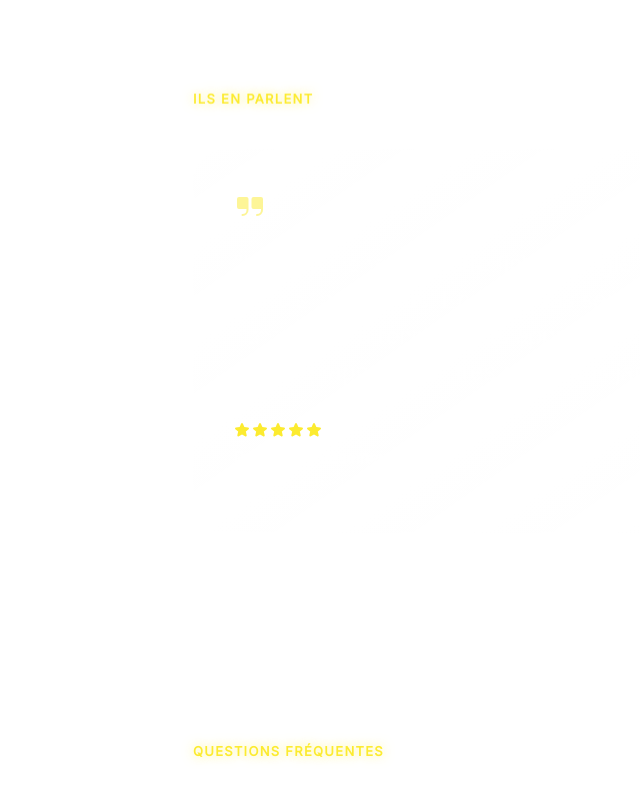
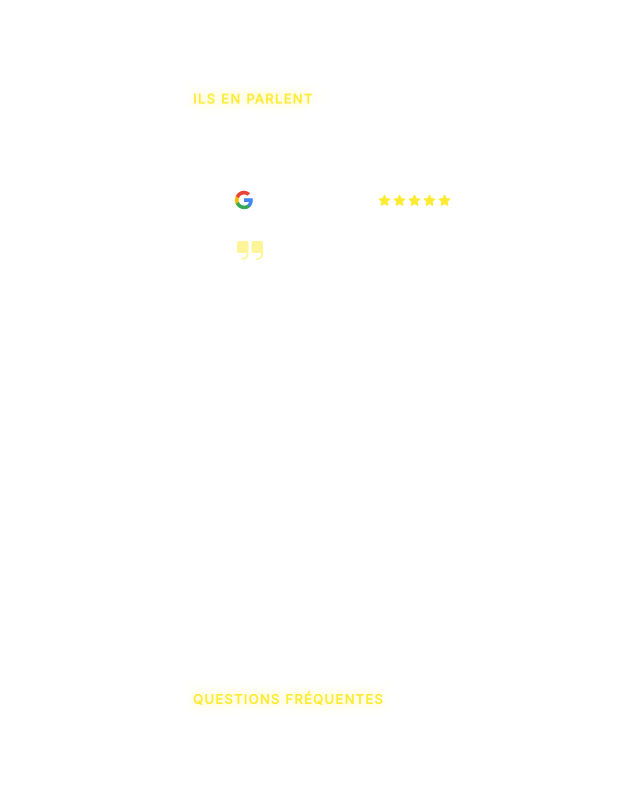
Before and after one commit to giga8383/laeti-seo, a Next.js app: page /audit-seo-local in a window 1280 px wide. Shown: the part 4576-5376 px from the top of the page, without its empty margins (23-663 px from the left). Built offline with nearby package versions, Linux system fonts and the light colour scheme; no server answers; a web font is replaced by a local one.

Commit message:
content: add real Pole Assainissement Google review in testimonial section

```diff
--- a/src/app/audit-seo-local/page.tsx
+++ b/src/app/audit-seo-local/page.tsx
@@ -662,7 +662,6 @@ export default function AuditSEOLocalPage() {
                 Ils en parlent
               </p>
             </ScrollReveal>
-            {/* ⚠️ TÉMOIGNAGE POLE ASSAINISSEMENT :à remplacer par l'avis Google exact */}
             <ScrollReveal delay={0.1}>
               <figure
                 className="rounded-[2rem] p-10"
@@ -672,30 +671,58 @@ export default function AuditSEOLocalPage() {
                   boxShadow: 'inset 0 1px 0 rgba(255,255,255,0.07)',
                 }}
               >
+                {/* Badge Google */}
+                <div className="flex items-center gap-2 mb-6">
+                  <svg width="20" height="20" viewBox="0 0 24 24" aria-label="Google">
+                    <path d="M22.56 12.25c0-.78-.07-1.53-.2-2.25H12v4.26h5.92c-.26 1.37-1.04 2.53-2.21 3.31v2.77h3.57c2.08-1.92 3.28-4.74 3.28-8.09z" fill="#4285F4"/>
+                    <path d="M12 23c2.97 0 5.46-.98 7.28-2.66l-3.57-2.77c-.98.66-2.23 1.06-3.71 1.06-2.86 0-5.29-1.93-6.16-4.53H2.18v2.84C3.99 20.53 7.7 23 12 23z" fill="#34A853"/>
+                    <path d="M5.84 14.09c-.22-.66-.35-1.36-.35-2.09s.13-1.43.35-2.09V7.07H2.18C1.43 8.55 1 10.22 1 12s.43 3.45 1.18 4.93l3.66-2.84z" fill="#FBBC05"/>
+                    <path d="M12 5.38c1.62 0 3.06.56 4.21 1.64l3.15-3.15C17.45 2.09 14.97 1 12 1 7.7 1 3.99 3.47 2.18 7.07l3.66 2.84c.87-2.6 3.3-4.53 6.16-4.53z" fill="#EA4335"/>
+                  </svg>
+                  <span style={{ fontFamily: inter.style.fontFamily, fontSize: '13px', fontWeight: 600, color: 'rgba(255,255,255,0.55)' }}>
+                    Avis Google · 5/5
+                  </span>
+                  <div className="flex gap-0.5 ml-1">
+                    {Array.from({ length: 5 }).map((_, s) => (
+                      <Star key={s} size={13} weight="fill" color="#fceb30" />
+                    ))}
+                  </div>
+                </div>
+
                 <Quotes size={32} weight="fill" color="rgba(252,235,48,0.5)" className="mb-6" />
                 <blockquote
                   className="mb-8 text-white/80"
                   style={{ fontFamily: 'Satoshi, sans-serif', fontWeight: 500, fontSize: 'clamp(18px, 2.5vw, 24px)', lineHeight: '1.5' }}
                 >
-                  {/* ⚠️ Remplacer par le texte exact de l'avis Google de Pole Assainissement */}
-                  &quot;Laetitia a analysé notre fiche Google et identifié des problèmes que je n&apos;avais jamais vus. En quelques semaines après ses corrections, on a commencé à recevoir des appels de clients qu&apos;on ne connaissait pas du tout. Le rapport était très clair, sans jargon.&quot;
+                  &quot;Merci à Laetitia qui a su optimiser notre fiche Google et améliorer notre visibilité, elle a été de bon conseil, très pro !!&quot;
                 </blockquote>
-                <div className="flex items-center gap-4">
-                  <div>
-                    <div className="flex gap-0.5 mb-2">
-                      {Array.from({ length: 5 }).map((_, s) => (
-                        <Star key={s} size={16} weight="fill" color="#fceb30" />
-                      ))}
-                    </div>
+                <div className="flex items-center justify-between gap-4 flex-wrap">
                   <figcaption>
                     <p style={{ fontFamily: 'Satoshi, sans-serif', fontWeight: 700, fontSize: '16px', color: '#ffffff' }}>
                       Pôle Assainissement
                     </p>
                     <p style={{ fontFamily: inter.style.fontFamily, fontSize: '13px', color: 'rgba(255,255,255,0.45)', marginTop: '2px' }}>
-                        Professionnel de l&apos;assainissement · Avis Google vérifié
+                      Professionnel de l&apos;assainissement · Visité en juin 2025
                     </p>
                   </figcaption>
-                  </div>
+                  {/* TODO: remplacer href par l'URL exacte de ta fiche Google Business */}
+                  <a
+                    href="https://g.page/r/YOUR_GOOGLE_BUSINESS_PROFILE_ID/review"
+                    target="_blank"
+                    rel="noopener noreferrer"
+                    style={{
+                      fontFamily: inter.style.fontFamily,
+                      fontSize: '12px',
+                      fontWeight: 600,
+                      color: 'rgba(255,255,255,0.40)',
+                      textDecoration: 'none',
+                      borderBottom: '1px solid rgba(255,255,255,0.15)',
+                      paddingBottom: '1px',
+                      whiteSpace: 'nowrap',
+                    }}
+                  >
+                    Voir l&apos;avis sur Google
+                  </a>
                 </div>
               </figure>
             </ScrollReveal>
```
Lines whose indentation alone changed are shown as unchanged.
